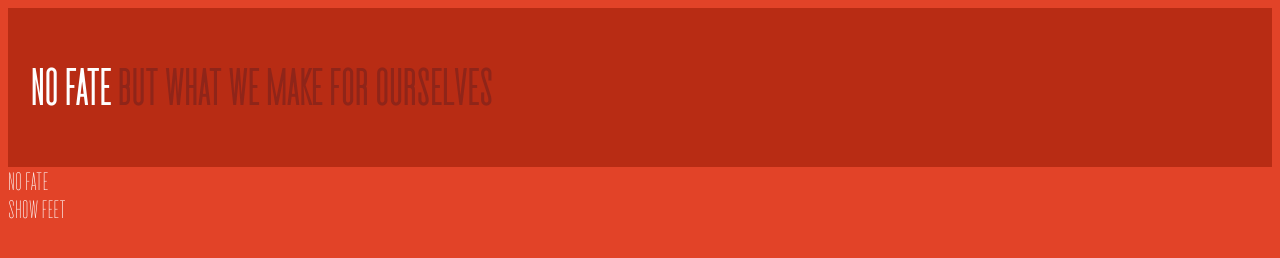
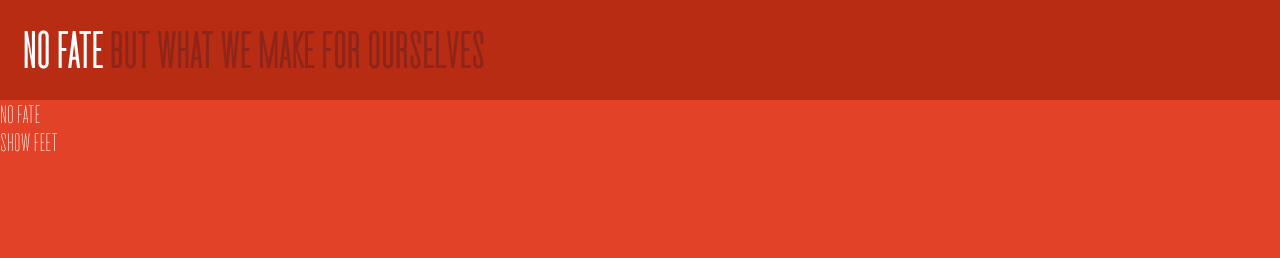
Before and after one commit to jm3/pomo, a website built with Parcel: page index.pug in a window 1280 px wide. Built offline with nearby package versions, Linux system fonts and the light colour scheme.

Commit message:
one-line css reset + add grid lol

```diff
--- a/assets/layout.css
+++ b/assets/layout.css
@@ -7,6 +7,14 @@
  *             |___/
  */
 
+* {
+  margin: 0;
+}
+
 header {
   padding: 1rem;
 }
+
+main {
+  display: grid;
+}
```
